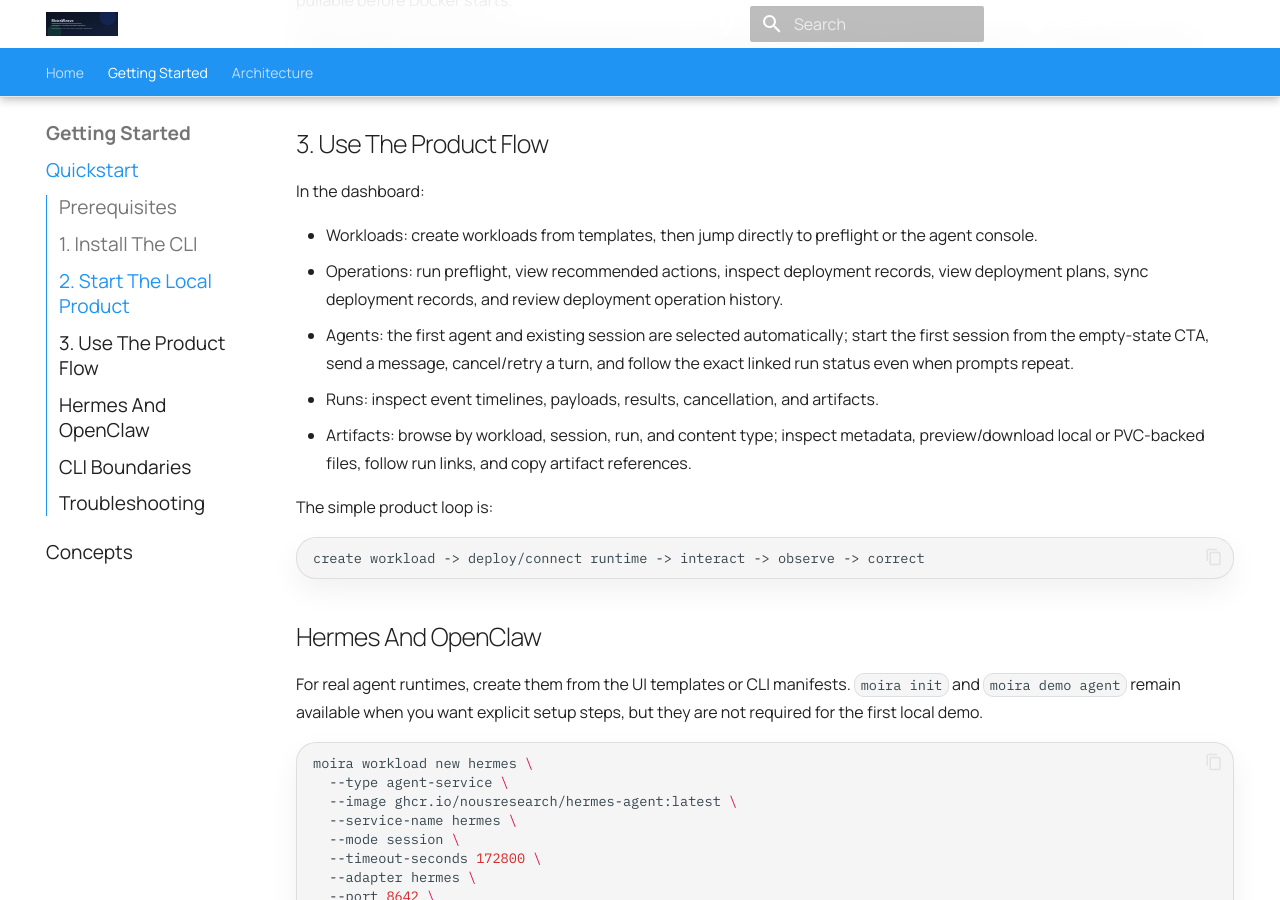
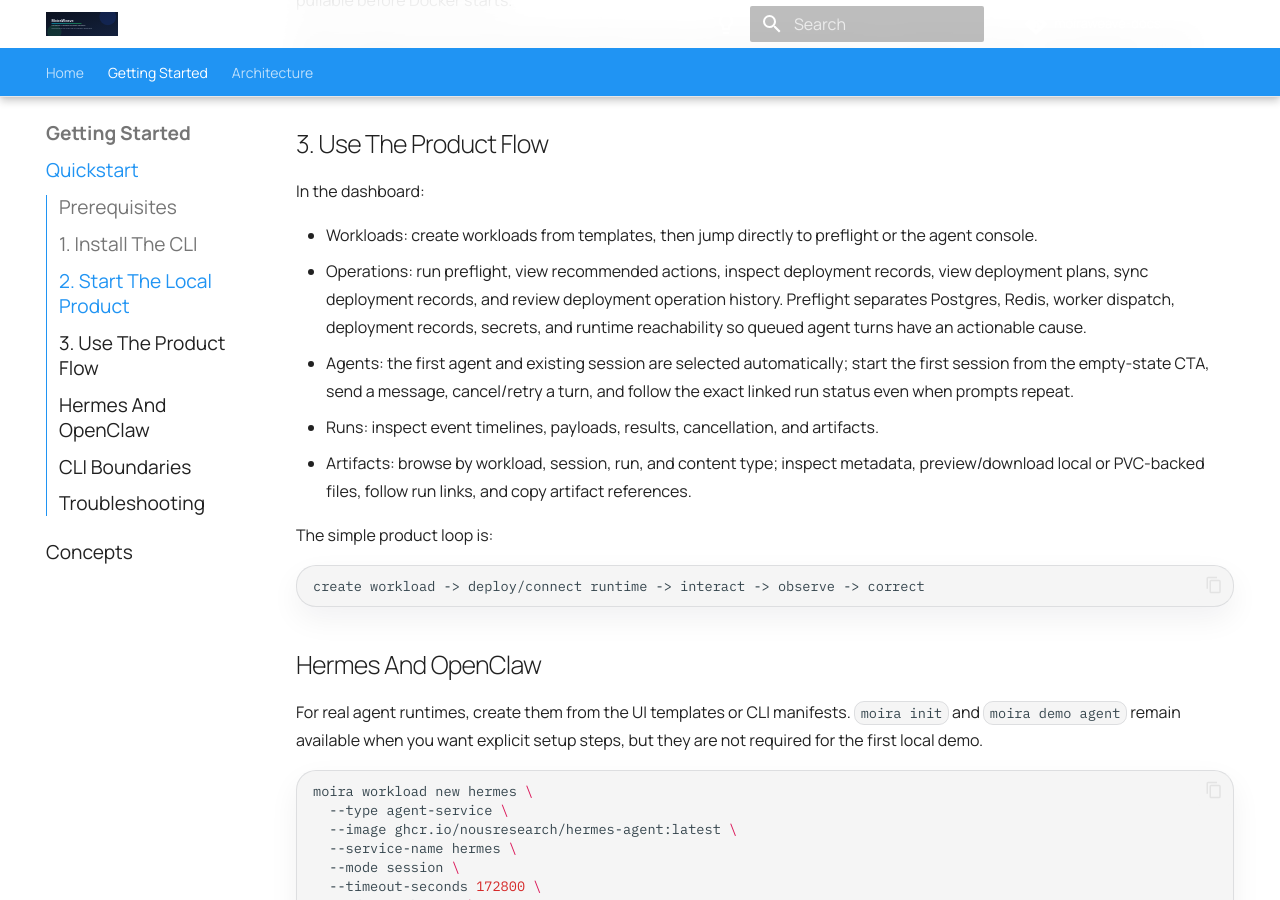
Before and after one commit to moiraweave-labs/moiraweave-docs, an MkDocs documentation site: the page built from docs/quickstart.md, in a window 1280 px wide and 900 px high, scrolled down 1723 px. Built offline with MkDocs 1.6.1 and Material for MkDocs 9.7.7, drawn with Linux system fonts in a browser that asks for light colours; comment, search, counter and statistics services are not loaded; some of the changed text lies outside the part shown.

Commit message:
docs: explain worker preflight check

```diff
--- a/docs/quickstart.md
+++ b/docs/quickstart.md
@@ -88,7 +88,9 @@ In the dashboard:
   or the agent console.
 - Operations: run preflight, view recommended actions, inspect deployment
   records, view deployment plans, sync deployment records, and review
-  deployment operation history.
+  deployment operation history. Preflight separates Postgres, Redis, worker
+  dispatch, deployment records, secrets, and runtime reachability so queued
+  agent turns have an actionable cause.
 - Agents: the first agent and existing session are selected automatically; start
   the first session from the empty-state CTA, send a message, cancel/retry a
   turn, and follow the exact linked run status even when prompts repeat.
@@ -155,5 +157,5 @@ controller/operator.
 | Login fails | Local demo password was overridden | Check `DEMO_USERNAME` and `DEMO_PASSWORD` in `.env` |
 | API request returns `403` | The token role is too limited | Use an `operator` or `admin` token for mutating actions |
 | Workload is created but not healthy | Runtime service is missing or not reachable | Use Operations preflight and workload logs |
-| Agent message stays queued | Worker or Redis is unavailable | Check `/ready`, worker logs, and Redis connectivity |
+| Agent message stays queued | Worker is stopped, Redis is unavailable, or no worker consumer is attached | Run Operations preflight and check `worker_dispatch`, `/ready`, worker logs, and Redis connectivity |
 | Agent run fails after dispatch timeout | Runtime did not acknowledge quickly | Configure adapter paths or return an early ack before long work |
```
